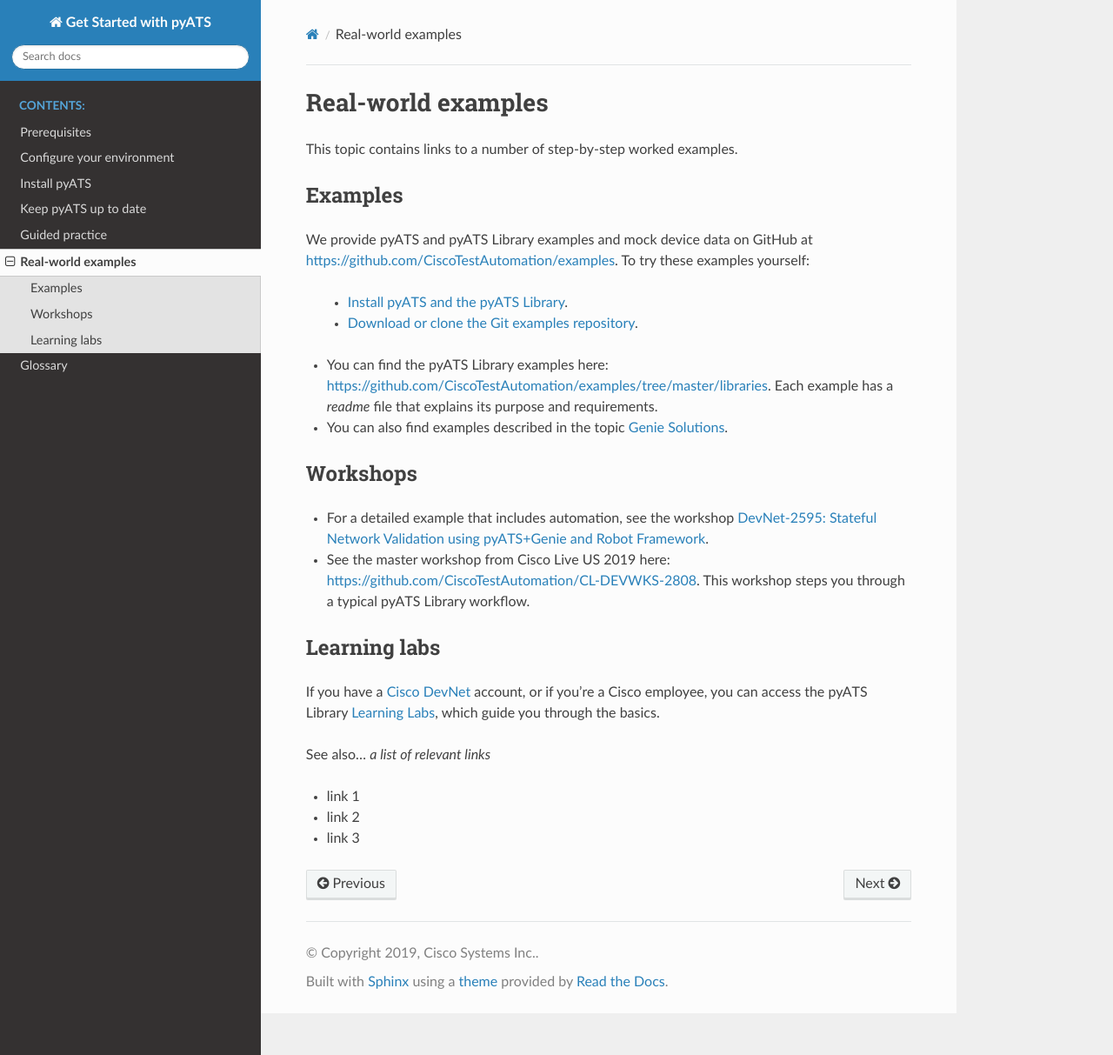
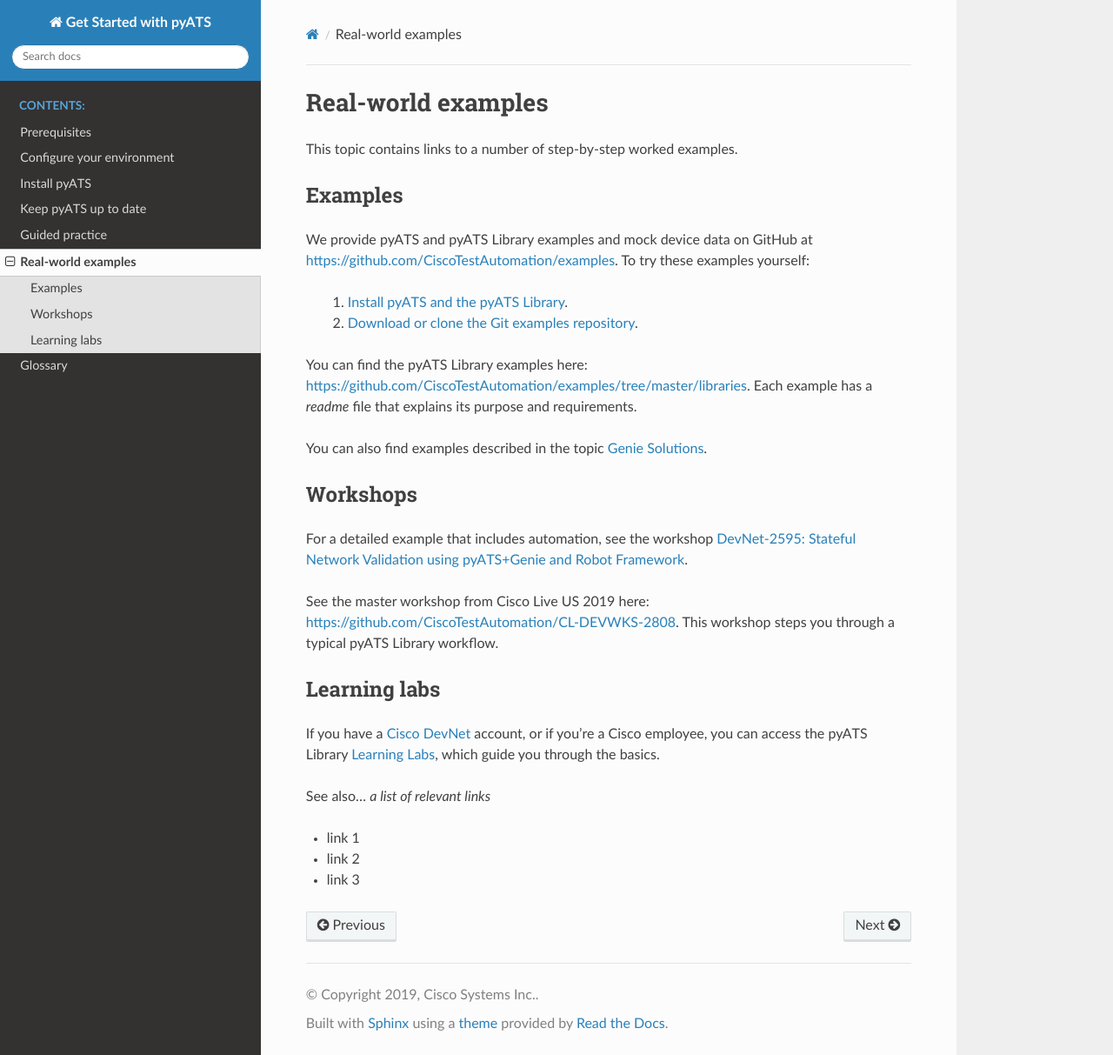
Before and after one commit to CiscoTestAutomation/getting-started, a Sphinx documentation site: the page built from source/scenarios/scenarios.rst, in a window 1280 px wide and 1213 px high. Shown: the whole window at 87% size. Built offline with Sphinx 7.4.7 and the Read the Docs theme 2.0.0, drawn with Linux system fonts in a browser that asks for light colours; pages that are not in the unit, such as notebooks, are missing from menus.

Commit message:
Changed formatting slightly.

```diff
--- a/source/scenarios/scenarios.rst
+++ b/source/scenarios/scenarios.rst
@@ -6,19 +6,19 @@
 -------------------
 We provide |pyATS| and |library| examples and mock device data on GitHub at https://github.com/CiscoTestAutomation/examples. To try these examples yourself:
 
- * :ref:`Install pyATS and the pyATS Library <install-pyats>`.
- * :ref:`clone-git-examples`.
+ #. :ref:`Install pyATS and the pyATS Library <install-pyats>`.
+ #. :ref:`clone-git-examples`.
 
-* You can find the |library| examples here: https://github.com/CiscoTestAutomation/examples/tree/master/libraries. Each example has a *readme* file that explains its purpose and requirements.
+You can find the |library| examples here: https://github.com/CiscoTestAutomation/examples/tree/master/libraries. Each example has a *readme* file that explains its purpose and requirements.
 
-* You can also find examples described in the topic `Genie Solutions <https://pubhub.devnetcloud.com/media/genie-docs/docs/solutions/index.html#genie-solutions>`_.
+You can also find examples described in the topic `Genie Solutions <https://pubhub.devnetcloud.com/media/genie-docs/docs/solutions/index.html#genie-solutions>`_.
 
 
 Workshops
 ---------
-* For a detailed example that includes automation, see the workshop `DevNet-2595: Stateful Network Validation using pyATS+Genie and Robot Framework <https://github.com/CiscoTestAutomation/CL-DevNet-2595/blob/master/README.md>`_.
+For a detailed example that includes automation, see the workshop `DevNet-2595: Stateful Network Validation using pyATS+Genie and Robot Framework <https://github.com/CiscoTestAutomation/CL-DevNet-2595/blob/master/README.md>`_.
 
-* See the master workshop from Cisco Live US 2019 here: https://github.com/CiscoTestAutomation/CL-DEVWKS-2808. This workshop steps you through a typical |library| workflow.
+See the master workshop from Cisco Live US 2019 here: https://github.com/CiscoTestAutomation/CL-DEVWKS-2808. This workshop steps you through a typical |library| workflow.
 
 Learning labs
 -------------
```
